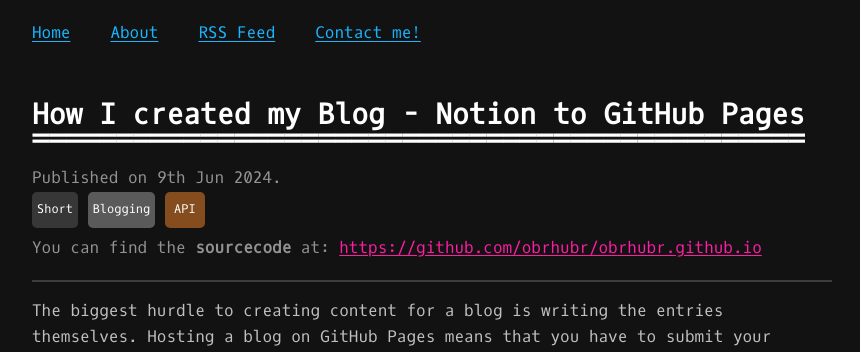
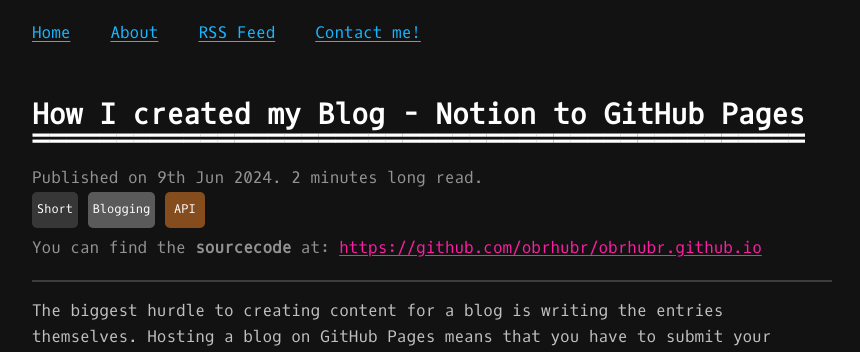
Before and after one commit to obrhubr/obrhubr.github.io, a Jekyll site: the page built from _posts/2024-06-09-created-blog.md, in a window 1280 px wide. Shown: the top 352 px of the page, without its empty margins (208-1068 px from the left). Built offline with Jekyll 4.4.1, drawn with Linux system fonts in a browser that asks for light colours.

Commit message:
add reading time to blog

```diff
--- a/_layouts/page.html
+++ b/_layouts/page.html
@@ -21,6 +21,7 @@
 	<div class="metadata">
 		<div class="detail">
 			Published on {{ page.published | date_to_string: "ordinal", "UK" }}.
+			{{ page.time }} long read.
 		</div>
 		<div class="tags">
 			{% for tag in page.tags %}
```
